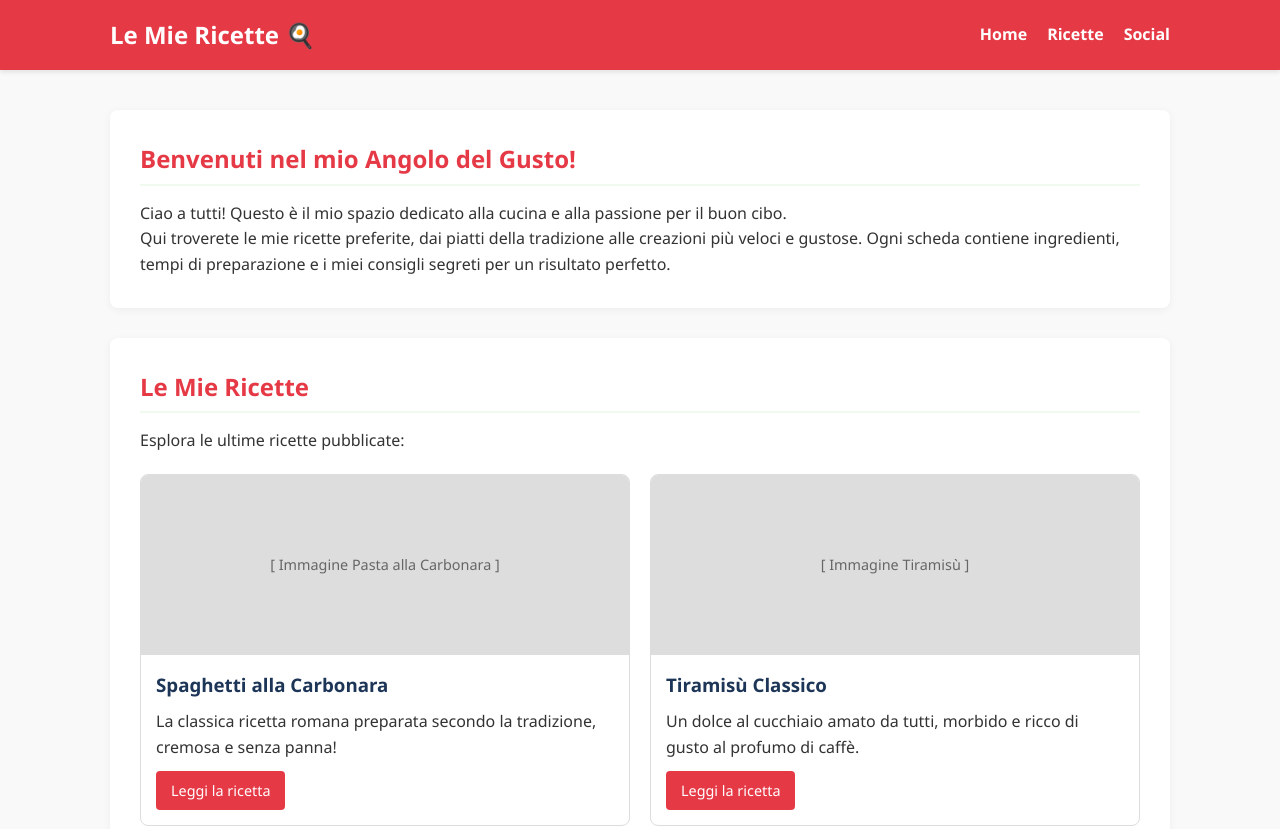
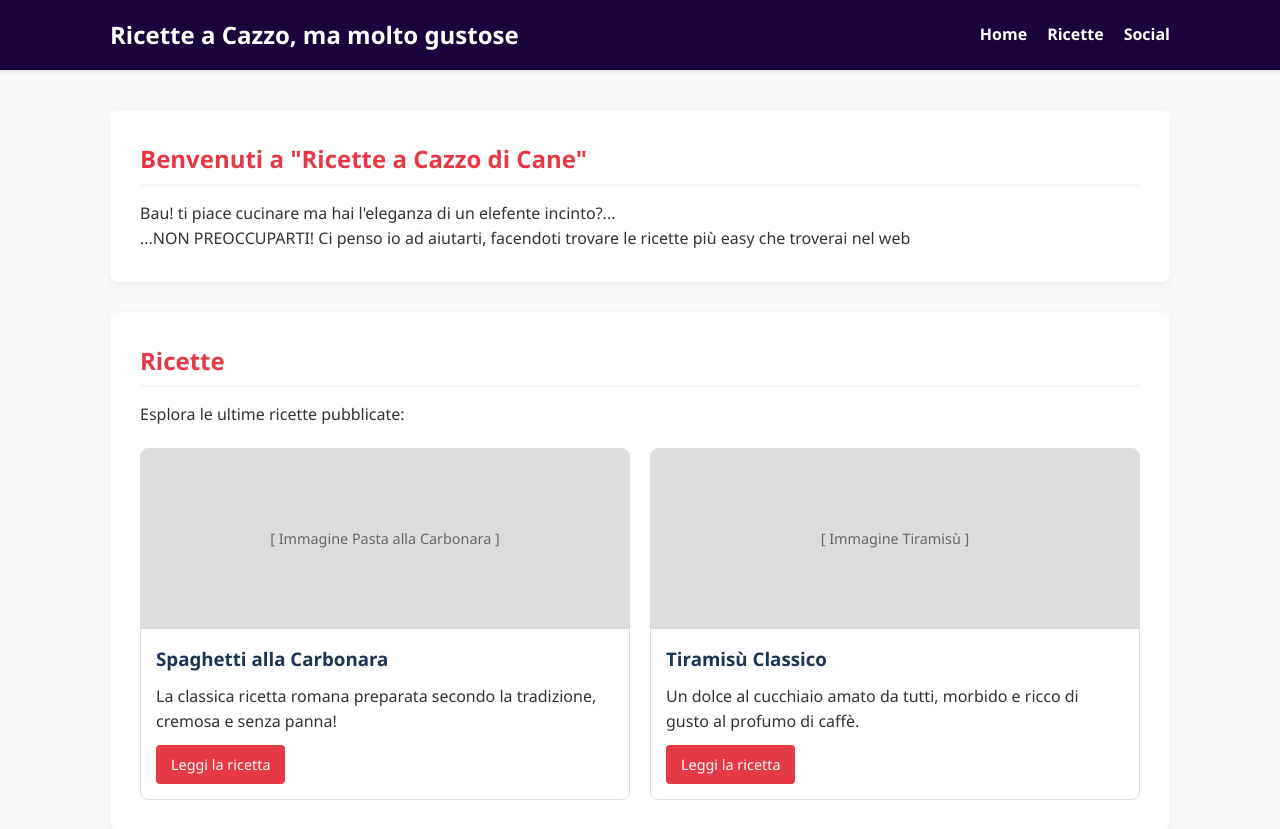
Before and after one commit to Mc3IT/Ricette_A_Cazzo_Di_Cane, a plain HTML site: page index.html in a window 1280 px wide. Shown: the top 829 px of the page. Drawn offline with Linux system fonts and the light colour scheme.

Commit message:
Update index.html
cambio colori e scritte

```diff
--- a/index.html
+++ b/index.html
@@ -3,7 +3,7 @@
 <head>
     <meta charset="UTF-8">
     <meta name="viewport" content="width=device-width, initial-scale=1.0">
-    <title>Il Mio Blog di Cucina & Ricette</title>
+    <title>Ricette a Cazzo di Cane</title>
     <style>
         /* Stili generali della pagina */
         * {
@@ -21,7 +21,7 @@
 
         /* Header e Menu di Navigazione */
         header {
-            background-color: #e63946;
+            background-color: #1a023b;
             color: white;
             padding: 1rem 0;
             position: sticky;
@@ -155,8 +155,7 @@
         }
 
         .instagram { background-color: #e1306c; }
-        .tiktok { background-color: #000000; }
-        .youtube { background-color: #ff0000; }
+
 
         /* Footer */
         footer {
@@ -173,7 +172,7 @@
     <!-- Header con Menu di Navigazione -->
     <header>
         <nav>
-            <div class="logo">Le Mie Ricette 🍳</div>
+            <div class="logo">Ricette a Cazzo, ma molto gustose</div>
             <ul class="nav-links">
                 <li><a href="#home">Home</a></li>
                 <li><a href="#ricette">Ricette</a></li>
@@ -186,14 +185,14 @@
 
         <!-- Sezione Home / Presentazione -->
         <section id="home">
-            <h2>Benvenuti nel mio Angolo del Gusto!</h2>
-            <p>Ciao a tutti! Questo è il mio spazio dedicato alla cucina e alla passione per il buon cibo.</p>
-            <p>Qui troverete le mie ricette preferite, dai piatti della tradizione alle creazioni più veloci e gustose. Ogni scheda contiene ingredienti, tempi di preparazione e i miei consigli segreti per un risultato perfetto.</p>
+            <h2>Benvenuti a "Ricette a Cazzo di Cane"</h2>
+            <p>Bau! ti piace cucinare ma hai l'eleganza di un elefente incinto?...</p>
+            <p>...NON PREOCCUPARTI! Ci penso io ad aiutarti, facendoti trovare le ricette più easy che troverai nel web</p>
         </section>
 
         <!-- Sezione Schede Ricette -->
         <section id="ricette">
-            <h2>Le Mie Ricette</h2>
+            <h2>Ricette</h2>
             <p>Esplora le ultime ricette pubblicate:</p>
 
             <div class="recipes-grid">
```
